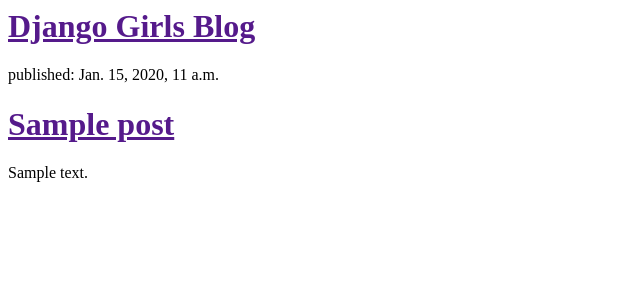
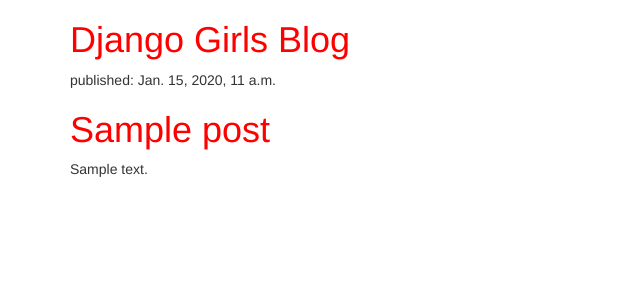
Before and after one commit to francipesca/mybloodyblog, a Django app: template blog/templates/blog/post_list.html in a window 1280 px wide. Shown: the top 300 px of the page, without its empty margins (0-640 px from the left). Run offline with Django 3.2, Linux system fonts and the light colour scheme; the template is opened without the code that fills it: values that come from a table or form of the project are taken from there, others are empty; tables that the repository leaves empty hold one stand-in row (values such as "Sample post"); some libraries are stand-ins or nearby versions.

Commit message:
statis files connected

```diff
--- /dev/null
+++ b/blog/static/css/style.css
@@ -0,0 +1,3 @@
+h1 a {
+	color:red;
+}
--- a/blog/templates/blog/post_list.html
+++ b/blog/templates/blog/post_list.html
@@ -1,15 +1,28 @@
+{% load staticfiles %}
+
 <html>
     <head>
         <title>Django Girls blog</title>
+
+
+
+        <link rel="stylesheet" href="//maxcdn.bootstrapcdn.com/bootstrap/3.2.0/css/bootstrap.min.css">
+		<link rel="stylesheet" href="//maxcdn.bootstrapcdn.com/bootstrap/3.2.0/css/bootstrap-theme.min.css">
+
+		<link href="https://fonts.googleapis.com/css?family=Lobster&subset=latin,latin-ext" rel="stylesheet" type="text/css">
+
+
+		<link rel="stylesheet" href="{% static 'css/style.css' %}">
+
     </head>
     <body>
-        <div>
+        <div class="container">
             <h1><a href="">Django Girls Blog</a></h1>
-        </div>
 
-        <div>
+
+		        <div class="row">
 					{% for post in posts %}
-			     <div>
+					     <div class="col-md-3">
 					        <p>published: {{ post.published_date }}</p>
 					        <h1><a href="">{{ post.title }}</a></h1>
 					        <p>{{ post.text|linebreaksbr }}</p>
@@ -17,5 +30,6 @@
 					{% endfor %}
 
 		        </div>
+        </div>
     </body>
 </html>
```
Lines whose indentation alone changed are shown as unchanged.
